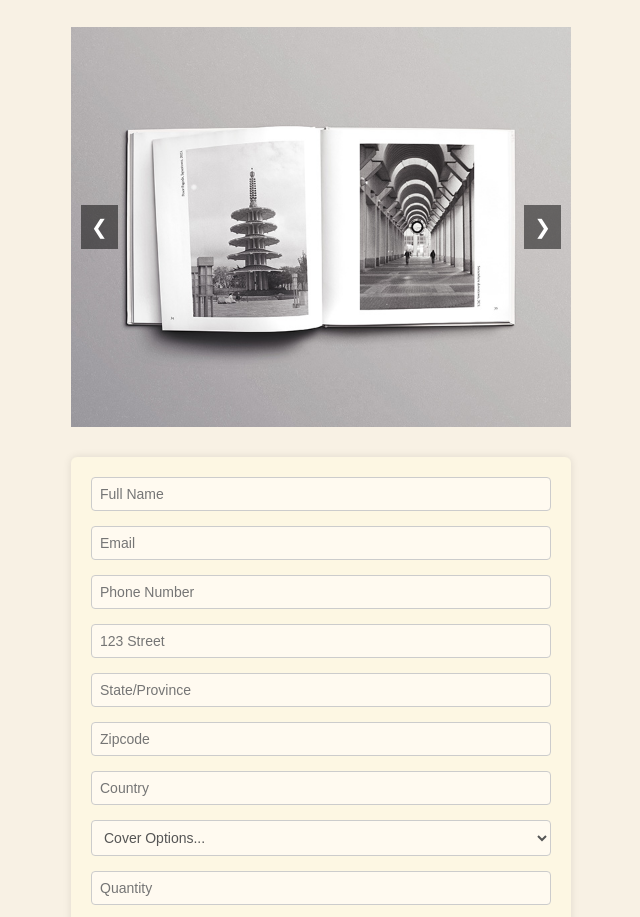
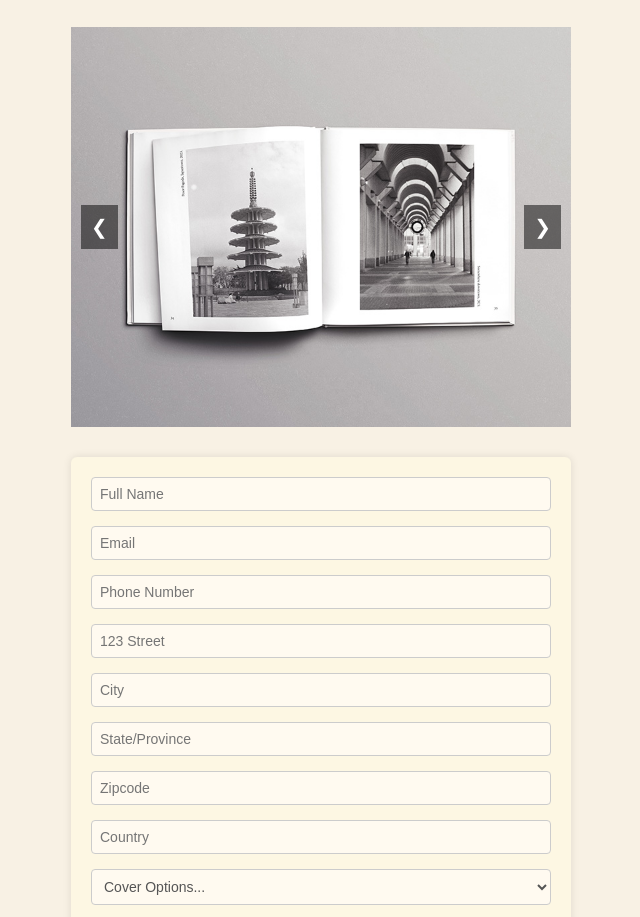
Before and after one commit to kiara-gil/kiara-gil.github.io, a plain HTML site: page index.html in a window 1280 px wide. Shown: the part 153-1070 px from the top of the page, without its empty margins (319-959 px from the left). Drawn offline with Linux system fonts and the light colour scheme.

Commit message:
Update index.html

```diff
--- a/index.html
+++ b/index.html
@@ -51,6 +51,9 @@
             </div>
             <div class="form-group">
                 <input type="text" id="address" name="ADDRESS" placeholder="123 Street" required>
+            </div>
+            <div class="form-group">
+                <input type="text" id="city" name="CITY" placeholder="City" required>
             </div>
             <div class="form-group">
                 <input type="text" id="state" name="STATE" placeholder="State/Province" required>
```
